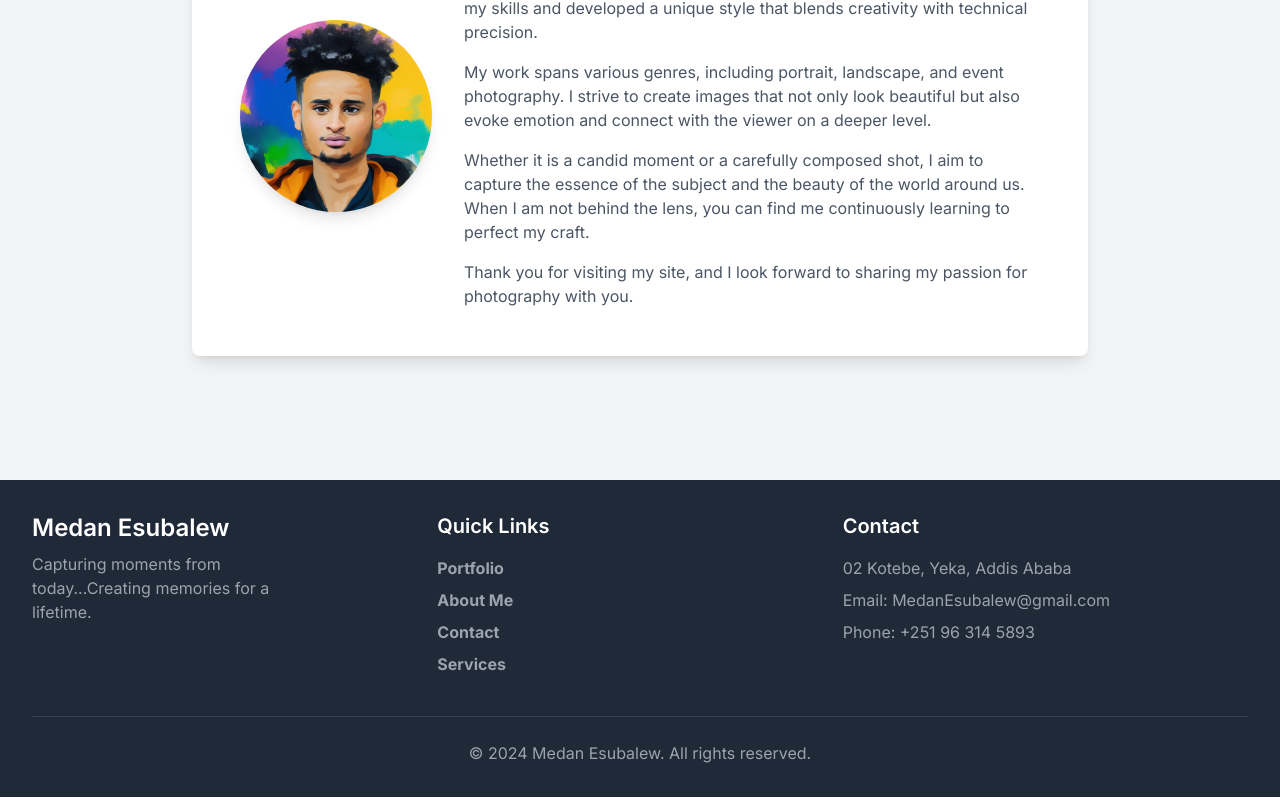
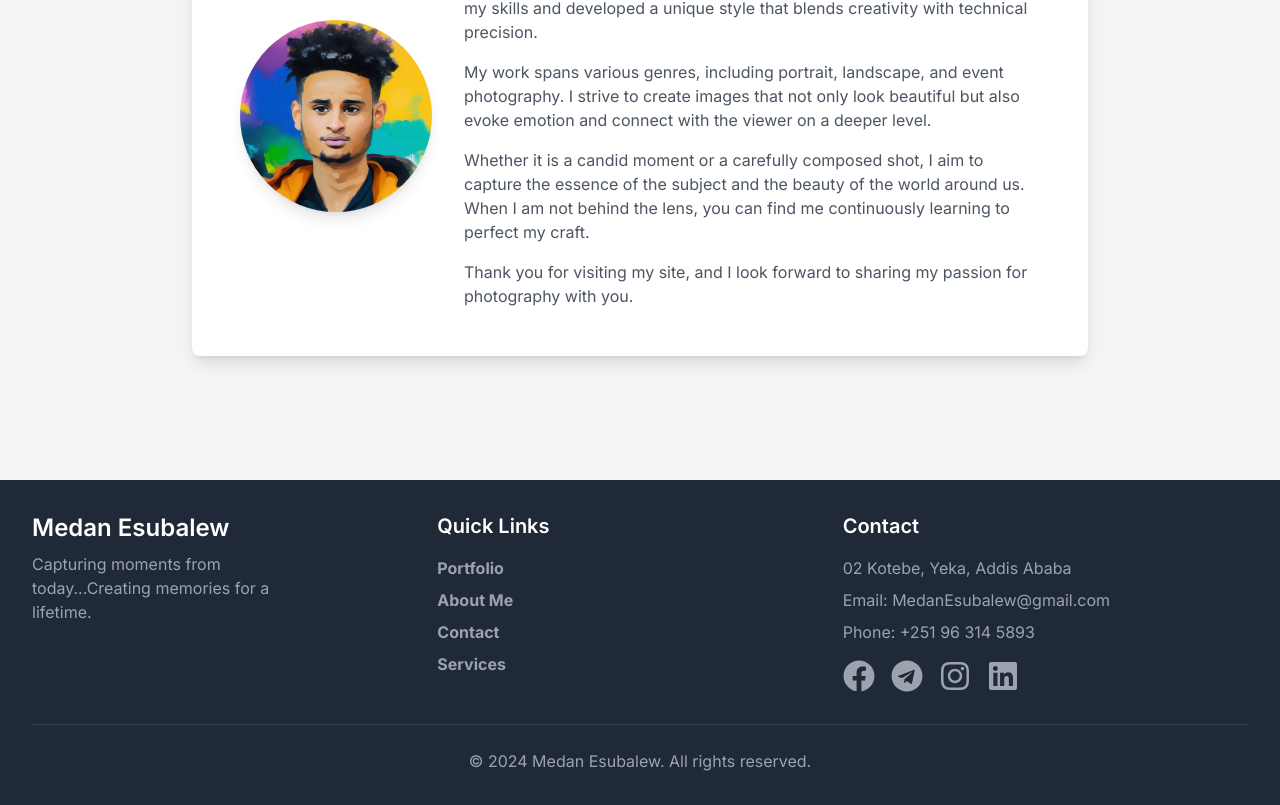
Before and after one commit to yeabtsega45/Smooth-Pictures, a Next.js app: page / in a window 1280 px wide. Shown: the part 3520-4325 px from the top of the page. Built offline with nearby package versions, Linux system fonts and the light colour scheme.

Commit message:
update styling

```diff
--- a/app/components/Footer.js
+++ b/app/components/Footer.js
@@ -1,4 +1,10 @@
 import React from "react";
+import {
+  FaFacebook,
+  FaInstagram,
+  FaLinkedin,
+  FaTelegram,
+} from "react-icons/fa";
 
 export default function Footer() {
   return (
@@ -49,51 +55,27 @@ export default function Footer() {
             <div className="flex mt-4 space-x-4">
               <a
                 href="https://facebook.com"
-                className="text-gray-400 hover:text-white"
+                className="text-gray-400 hover:text-white transition-all"
               >
-                <svg
-                  className="w-6 h-6"
-                  fill="currentColor"
-                  viewBox="0 0 24 24"
-                >
-                  {/* Facebook SVG */}
-                </svg>
+                <FaFacebook size={32} />
               </a>
               <a
                 href="https://twitter.com"
-                className="text-gray-400 hover:text-white"
+                className="text-gray-400 hover:text-white transition-all"
               >
-                <svg
-                  className="w-6 h-6"
-                  fill="currentColor"
-                  viewBox="0 0 24 24"
-                >
-                  {/* Twitter SVG */}
-                </svg>
+                <FaTelegram size={32} />
               </a>
               <a
                 href="https://instagram.com"
-                className="text-gray-400 hover:text-white"
+                className="text-gray-400 hover:text-white transition-all"
               >
-                <svg
-                  className="w-6 h-6"
-                  fill="currentColor"
-                  viewBox="0 0 24 24"
-                >
-                  {/* Instagram SVG */}
-                </svg>
+                <FaInstagram size={32} />
               </a>
               <a
                 href="https://linkedin.com"
-                className="text-gray-400 hover:text-white"
+                className="text-gray-400 hover:text-white transition-all"
               >
-                <svg
-                  className="w-6 h-6"
-                  fill="currentColor"
-                  viewBox="0 0 24 24"
-                >
-                  {/* LinkedIn SVG */}
-                </svg>
+                <FaLinkedin size={32} />
               </a>
             </div>
           </div>
```
